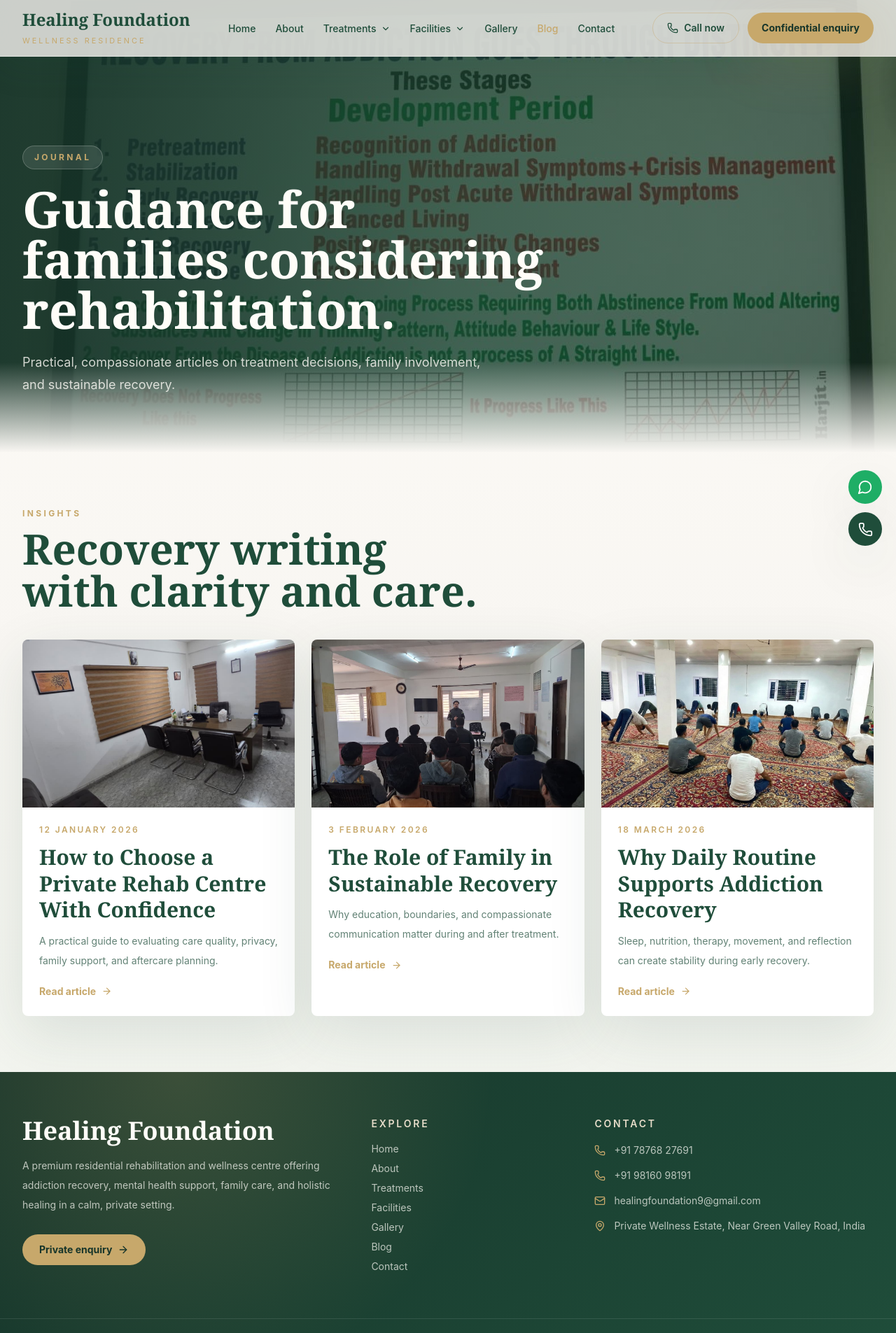
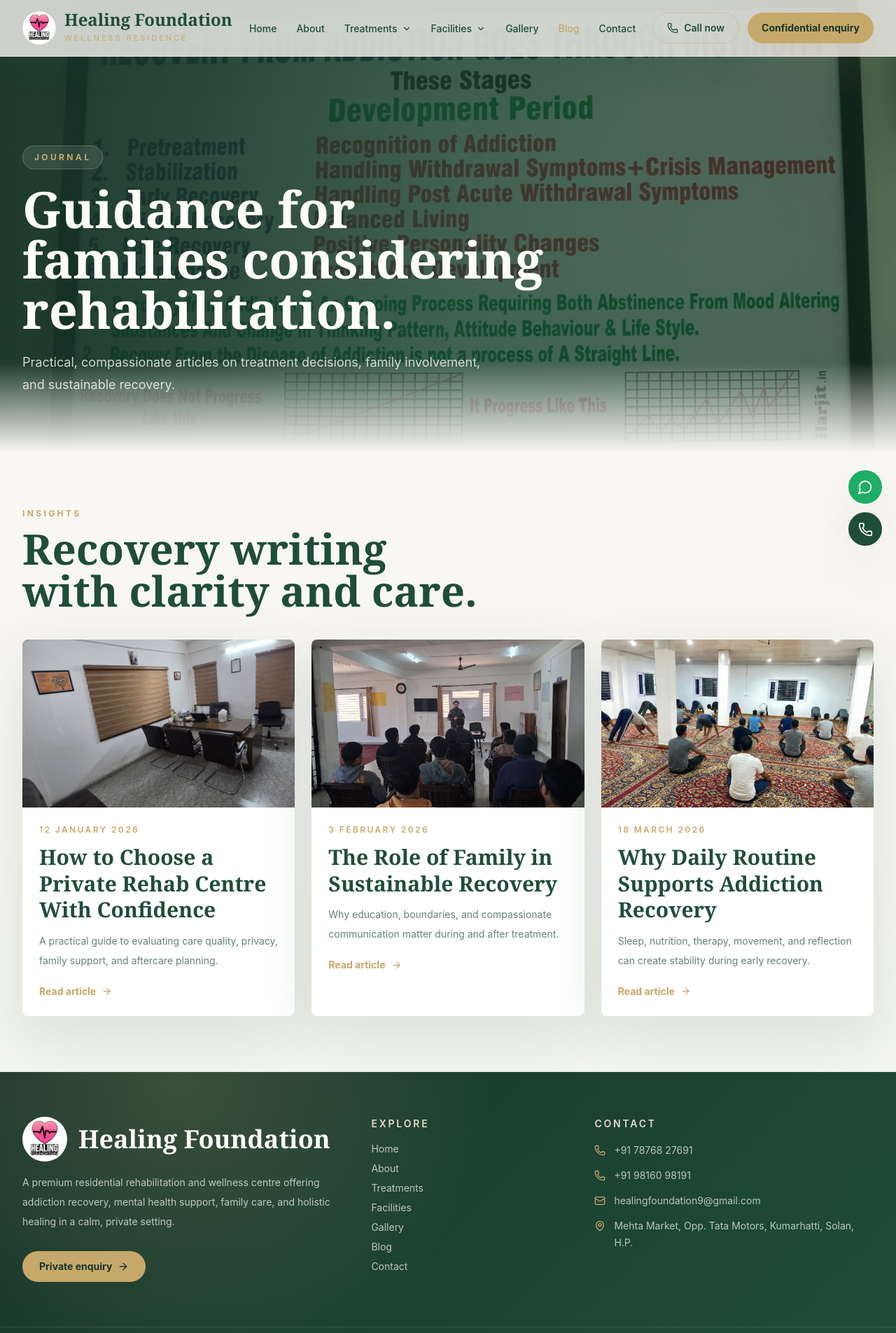
Before and after one commit to xdesignatorx/healing-foundation, a Next.js app: page /blog in a window 1280 px wide. Shown: the top 1905 px of the page at 70% size. Built offline with nearby package versions, Linux system fonts and the light colour scheme.

Commit message:
Add logo and update address

```diff
--- a/app/layout.tsx
+++ b/app/layout.tsx
@@ -30,6 +30,10 @@ export const metadata: Metadata = {
     url: siteConfig.url,
     images: [siteConfig.ogImage]
   },
+  icons: {
+    icon: siteConfig.logo,
+    apple: siteConfig.logo
+  },
   robots: {
     index: true,
     follow: true
--- a/components/Footer.tsx
+++ b/components/Footer.tsx
@@ -1,4 +1,5 @@
 import { ArrowRight, Mail, MapPin, Phone } from "lucide-react";
+import Image from "next/image";
 import Link from "next/link";
 import { navItems, siteConfig } from "@/data/site";
 
@@ -8,7 +9,18 @@ export function Footer() {
       <div className="absolute inset-0 bg-[radial-gradient(circle_at_20%_0%,rgba(199,168,107,0.20),transparent_28rem)]" />
       <div className="container-pad relative grid gap-10 py-16 lg:grid-cols-[1.15fr_0.7fr_1fr]">
         <div>
-          <p className="font-serif text-4xl font-semibold">{siteConfig.name}</p>
+          <div className="flex items-center gap-4">
+            <span className="relative flex h-16 w-16 shrink-0 overflow-hidden rounded-full border border-white/15 bg-white">
+              <Image
+                src={siteConfig.logo}
+                alt={`${siteConfig.name} logo`}
+                fill
+                sizes="64px"
+                className="object-cover"
+              />
+            </span>
+            <p className="font-serif text-4xl font-semibold leading-none">{siteConfig.name}</p>
+          </div>
           <p className="mt-4 max-w-md text-sm leading-7 text-pearl/70">
             {siteConfig.description}
           </p>
--- a/components/Header.tsx
+++ b/components/Header.tsx
@@ -1,6 +1,7 @@
 "use client";
 
 import { ChevronDown, Menu, Phone, X } from "lucide-react";
+import Image from "next/image";
 import Link from "next/link";
 import { usePathname } from "next/navigation";
 import { useEffect, useState } from "react";
@@ -31,12 +32,26 @@ export function Header() {
       }`}
     >
       <div className={`container-pad flex items-center justify-between transition-all duration-300 ${scrolled ? "h-16" : "h-20"}`}>
-        <Link href="/" className="group">
-          <span className={`block font-serif text-2xl font-semibold transition ${transparent ? "text-pearl" : "text-forest"}`}>
-            {siteConfig.name}
+        <Link href="/" className="group flex items-center gap-3">
+          <span className={`relative flex h-12 w-12 shrink-0 overflow-hidden rounded-full border transition ${
+            transparent ? "border-pearl/30 bg-white/10" : "border-forest/10 bg-white"
+          }`}>
+            <Image
+              src={siteConfig.logo}
+              alt={`${siteConfig.name} logo`}
+              fill
+              sizes="48px"
+              className="object-cover"
+              priority
+            />
           </span>
-          <span className={`text-[0.68rem] uppercase tracking-[0.28em] ${transparent ? "text-sand" : "text-gold"}`}>
-            Wellness Residence
+          <span>
+            <span className={`block font-serif text-2xl font-semibold leading-none transition ${transparent ? "text-pearl" : "text-forest"}`}>
+              {siteConfig.name}
+            </span>
+            <span className={`text-[0.68rem] uppercase tracking-[0.28em] ${transparent ? "text-sand" : "text-gold"}`}>
+              Wellness Residence
+            </span>
           </span>
         </Link>
 
--- a/data/site.ts
+++ b/data/site.ts
@@ -22,6 +22,7 @@ export const siteConfig = {
   description:
     "A premium residential rehabilitation and wellness centre offering addiction recovery, mental health support, family care, and holistic healing in a calm, private setting.",
   url: "https://healing-foundation.vercel.app",
+  logo: "/images/brand/healing-foundation-logo.png",
   ogImage: "/images/centre/front-sign.jpeg",
   phone: "+91 78768 27691",
   secondaryPhone: "+91 98160 98191",
@@ -31,7 +32,7 @@ export const siteConfig = {
   whatsapp: "https://wa.me/917876827691",
   email: "healingfoundation9@gmail.com",
   emailHref: "mailto:healingfoundation9@gmail.com",
-  address: "Private Wellness Estate, Near Green Valley Road, India",
+  address: "Mehta Market, Opp. Tata Motors, Kumarhatti, Solan, H.P.",
   hours: "Admissions support available 24/7"
 };
 
```
Also changed, not shown: public/images/brand/healing-foundation-logo.png (added).
